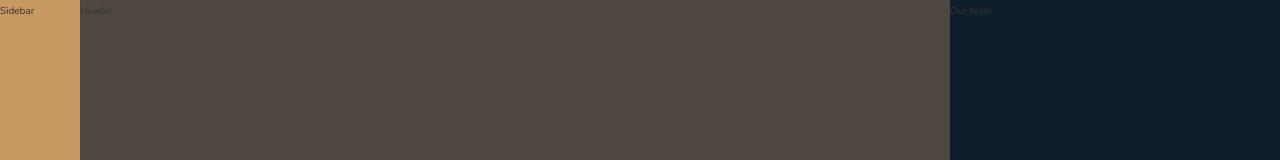
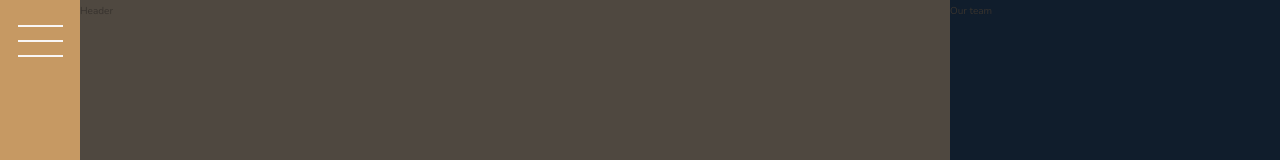
Before and after one commit to zack-jack/Nexter, a website: page index.html in a window 1280 px wide. Shown: the top 160 px of the page. Drawn offline with nearby package versions, Linux system fonts and the light colour scheme.

Commit message:
Sidebar nav

```diff
--- a/css/style.css
+++ b/css/style.css
@@ -71,6 +71,24 @@ body {
   .btn:active {
     transform: translate(0.2rem, 0.2rem); }
 
+.nav-btn {
+  border: none;
+  border-radius: 0;
+  background-color: #f9f7f6;
+  height: 2px;
+  width: 4.5rem;
+  margin-top: 4rem; }
+  .nav-btn::before, .nav-btn::after {
+    background-color: #f9f7f6;
+    height: 2px;
+    width: 4.5rem;
+    content: "";
+    display: block; }
+  .nav-btn::before {
+    transform: translateY(-1.5rem); }
+  .nav-btn::after {
+    transform: translateY(1.3rem); }
+
 /* =========================================================================
    TYPOGRAPHY
 ============================================================================ */
@@ -108,7 +126,11 @@ body {
   background-color: #c69963;
   /* Grid layout */
   grid-column: sidebar-start / sidebar-end;
-  grid-row: 1 / -1; }
+  grid-row: 1 / -1;
+  /* Button in base file under button header */
+  /* Centers the nav button */
+  display: flex;
+  justify-content: center; }
 
 /* =========================================================================
    HEADER
--- a/index.html
+++ b/index.html
@@ -13,7 +13,7 @@
     </head>
     <body class="container">
       <div class="sidebar">
-        Sidebar
+        <button class="nav-btn"></button>
       </div>
 
       <header class="header">
--- a/sass/_base.scss
+++ b/sass/_base.scss
@@ -105,3 +105,29 @@ body {
     transform: translate(0.2rem, 0.2rem);
   }
 }
+
+.nav-btn {
+  border: none;
+  border-radius: 0;
+  background-color: $color-grey-light-1;
+  height: 2px;
+  width: 4.5rem;
+  margin-top: 4rem;
+
+  &::before,
+  &::after {
+    background-color: $color-grey-light-1;
+    height: 2px;
+    width: 4.5rem;
+    content: "";
+    display: block;
+  }
+
+  &::before {
+    transform: translateY(-1.5rem);
+  }
+
+  &::after {
+    transform: translateY(1.3rem);
+  }
+}
--- a/sass/_sidebar.scss
+++ b/sass/_sidebar.scss
@@ -8,4 +8,10 @@
   /* Grid layout */
   grid-column: sidebar-start / sidebar-end;
   grid-row: 1 / -1;
+
+  /* Button in base file under button header */
+
+  /* Centers the nav button */
+  display: flex;
+  justify-content: center;
 }
```
